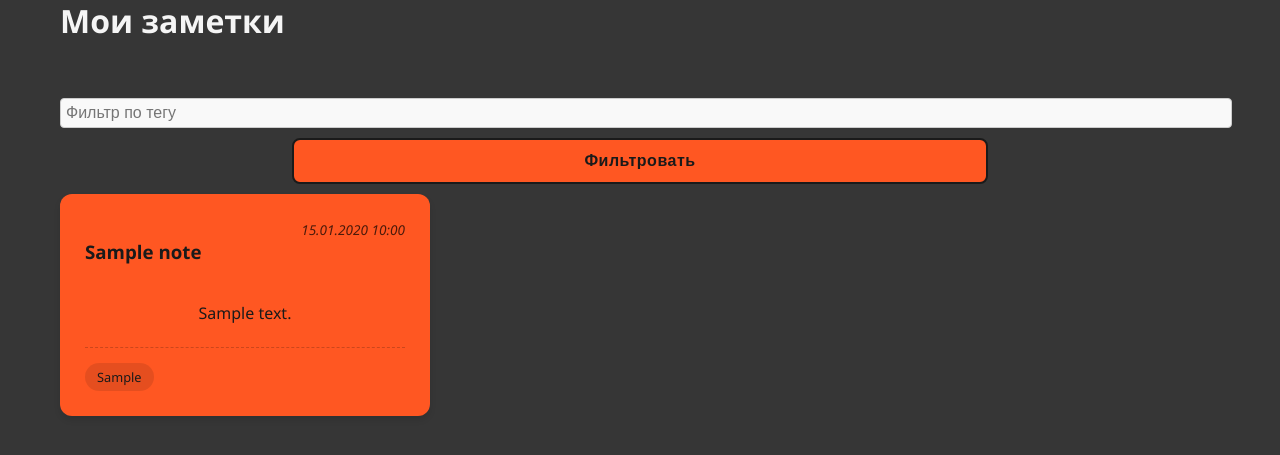
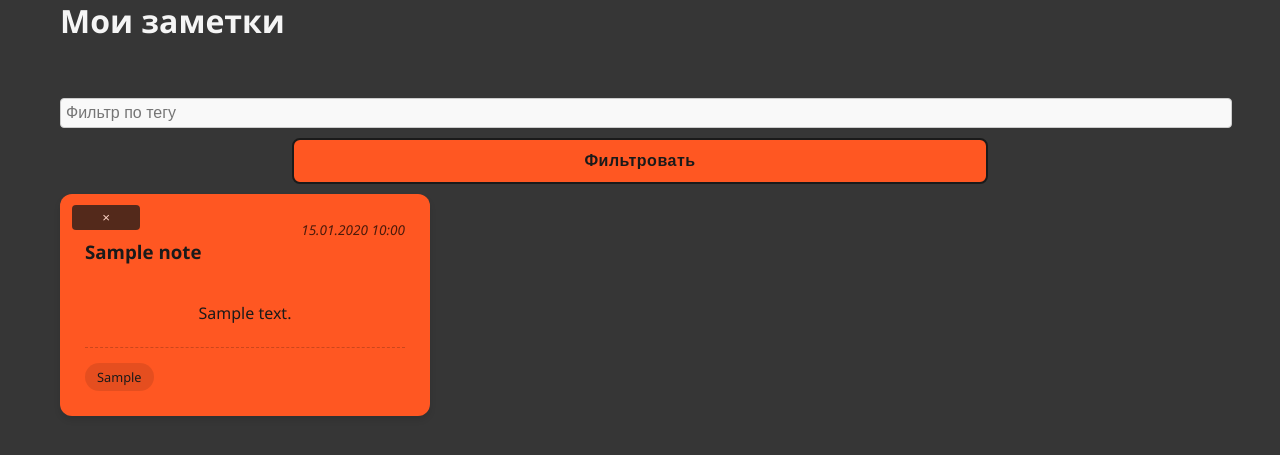
Before and after one commit to PetrStroganov/QuickNotes, a Flask app: page / in a window 1280 px wide. Shown: the part 152-607 px from the top of the page. Run offline with Flask 3, Linux system fonts and the light colour scheme; a user stored in the database is signed in; tables that the repository leaves empty hold one stand-in row (values such as "Sample post").

Commit message:
добавлена функция удаления заметок

```diff
--- a/app.py
+++ b/app.py
@@ -109,5 +109,16 @@ def logout():
     logout_user()
     return redirect(url_for('login'))
 
+@app.route('/delete_note/<int:note_id>', methods=['POST'])
+@login_required
+def delete_note(note_id):
+    note = db.session.get(Note, note_id)
+    if not note or note.user_id != current_user.id:
+        abort(403)
+    db.session.delete(note)
+    db.session.commit()
+    flash('Заметка успешно удалена', 'success')
+    return redirect(url_for('index'))
+
 if __name__ == "__main__":
     app.run(port=8080, host="127.0.0.1")
--- a/static/style.css
+++ b/static/style.css
@@ -445,3 +445,25 @@ nav {
 @keyframes spin {
     to { transform: rotate(360deg); }
 }
+
+.delete-btn {
+    background: var(--dark-color);
+    color: white;
+    border: none;
+    padding: 5px 30px;
+    margin-right: 280px;
+    border-radius: 4px;
+    cursor: pointer;
+    transition: opacity 0.3s;
+    opacity: 0.75;
+}
+
+.delete-btn:hover {
+    opacity: 1;
+}
+
+.delete-form {
+    position: absolute;
+    top: 10px;
+    right: 10px;
+}
--- a/templates/notes.html
+++ b/templates/notes.html
@@ -24,6 +24,9 @@
             <div class="note-card">
                 <div class="note-header">
                     <h3>{{ note.title }}</h3>
+                    <form action="{{ url_for('delete_note', note_id=note.id) }}" method="POST" class="delete-form">
+                        <button type="submit" class="delete-btn">×</button>
+                    </form>
                     <span class="note-date">{{ note.created_at.strftime('%d.%m.%Y %H:%M') }}</span>
                 </div>
                 <div class="note-content">
```
Also changed, not shown: templates/note_detail.html (+9 -0 lines).
